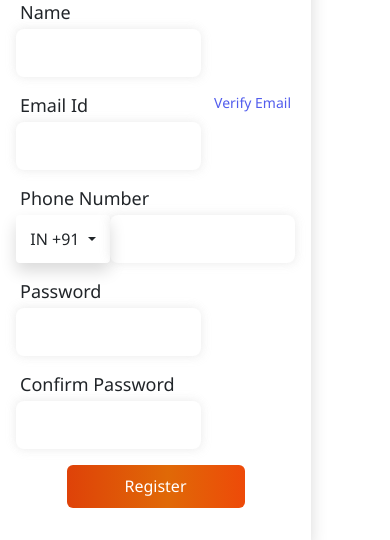
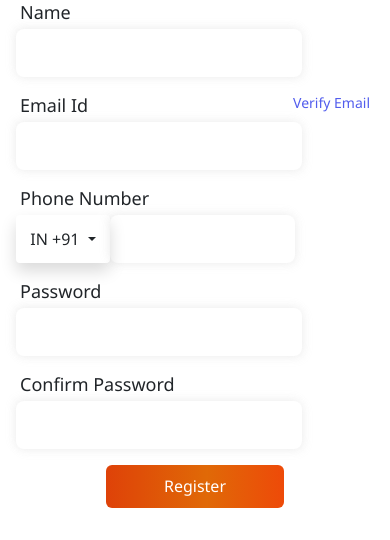
Before and after one commit to preyash95/afzaTrack, a plain HTML site: page Registration.html in a window 390 px wide. Shown: the part 462-1002 px from the top of the page. Drawn offline with nearby package versions, Linux system fonts and the light colour scheme.

Commit message:
corrections

```diff
--- a/Registration.css
+++ b/Registration.css
@@ -3,7 +3,7 @@ body {
 }
 
 /* nav button  */
-.login__register-btn {
+.login-register__btn {
     width: 178px;
     height: 43px;
     top: 64px;
@@ -14,26 +14,25 @@ body {
 }
 
 /* registration field  */
-.registration__box {
-    width: auto;
-    height: 100%;
+.registration-box {
+
 }
 
-.registration__text {
+.registration-box__text {
     font-style: normal;
     font-weight: bold;
     font-size: 24px;
     line-height: 33px;
 }
 
-.input__tittle {
+.registration-box__input-tittle {
     font-style: normal;
     font-weight: 500;
     font-size: 18px;
     line-height: 25px;
 }
 
-.input__field {
+.registration-box__input {
     width: 520px;
     height: 48px;
     left: 30px;
@@ -43,7 +42,7 @@ body {
     box-shadow: -2px -2px 10px rgba(180, 180, 180, 0.15), 2px 2px 10px rgba(180, 180, 180, 0.15);
     border-radius: 8px;
 }
-.input__field-phoneNumber{
+.registration-box__input-phoneNumber {
     width: auto;
     height: 48px;
     left: 30px;
@@ -53,7 +52,7 @@ body {
     box-shadow: -2px -2px 10px rgba(180, 180, 180, 0.15), 2px 2px 10px rgba(180, 180, 180, 0.15);
     border-radius: 8px;
 }
-.input__field-password{
+.registration-box__input-password{
     width:248px;;
     height: 48px;
     left: 30px;
@@ -88,11 +87,11 @@ body {
 @media only screen and (max-width: 600px) {
 
     /* registration field  */
-    .input__field {
+    .registration-box__input {
         width: auto;
 
     }
-    .input__field-password{
+    .registration-box__input-password{
         width: auto;
     }
     .password__field{
@@ -100,3 +99,17 @@ body {
 
     }
 }
+@media only screen and (max-width: 1200px) {
+    /* registration field  */
+    .registration-box__input {
+        width: 80%;
+
+    }
+    .registration-box__input-password{
+        width: 80%;
+    }
+    .password__field{
+        display: block;
+
+    }
+}
--- a/Registration.html
+++ b/Registration.html
@@ -21,25 +21,25 @@
     <main>
         <section>
             <div class="container p-4 text-end">
-                <button class="login__register-btn">Log in / Register</button>
+                <button class="login-register__btn">Log in / Register</button>
             </div>
         </section>
-        <section class="container-fluid text-center mt-2">
+        <section class="container text-center mt-2">
             <div class="row justify-content-md-center">
                 <div class="col-md-6">
                     <img class="img-fluid " src="./images/Refer a friend.png" alt="">
                 </div>
-                <div class="registration__box col-md-6 shadow text-start p-3">
-                    <p class="registration__text">Registration</p>
-                    <p class="input__tittle m-1">Name</p>
-                    <input class="input__field " type="text">
+                <div class="registration-box col-md-6 shadow text-start p-3">
+                    <p class="registration-box__text">Registration</p>
+                    <p class="registration-box__input-tittle m-1">Name</p>
+                    <input class="registration-box__input " type="text">
                     <br>
-                    <p class="input__tittle m-1 mt-3 d-flex justify-content-between"><span>Email Id</span><span
+                    <p class="registration-box__input-tittle m-1 mt-3 d-flex justify-content-between"><span>Email Id</span><span
                             class="verify__email" onclick="showInput()"> Verify Email</span></p>
-                    <input class="input__field " type="text">
+                    <input class="registration-box__input " type="text">
                     <div id="showInput" >
                     </div>
-                    <p class="input__tittle m-1 mt-3">Phone Number</p>
+                    <p class="registration-box__input-tittle m-1 mt-3">Phone Number</p>
                     <div class="d-flex ">
                         <div class="dropdown ">
                             <button class="btn dropdown__btn shadow dropdown-toggle" type="button"
@@ -52,20 +52,20 @@
                                 <li><a class="dropdown-item" href="#">Something else here</a></li>
                             </ul>
                         </div>
-                        <input class="input__field-phoneNumber " type="text">
+                        <input class="registration-box__input-phoneNumber " type="text">
                     </div>
                     <div class="password__field">
                         <div>
-                            <p class="input__tittle m-1 mt-3">Password</p>
-                            <input class="input__field-password " type="text">
+                            <p class="registration-box__input-tittle m-1 mt-3">Password</p>
+                            <input class="registration-box__input-password " type="text">
                         </div>
                         <div>
-                            <p class="input__tittle m-1 mt-3">Confirm Password</p>
-                            <input class="input__field-password " type="text">
+                            <p class="registration-box__input-tittle m-1 mt-3">Confirm Password</p>
+                            <input class="registration-box__input-password " type="text">
                         </div>
                     </div>
                     <div class="container-fluid p-3 text-center">
-                        <button class="login__register-btn">Register</button>
+                        <button class="login-register__btn">Register</button>
                     </div>
                 </div>
             </div>
--- a/Registration.js
+++ b/Registration.js
@@ -1,7 +1,7 @@
 function showInput(){
    const show = document.querySelector("#showInput");
    show.innerHTML=`
-   <p class="input__tittle m-1 mt-3">Enter OTP</p>
-   <input class="input__field m-1" type="text">
+   <p class="registration-box__input-tittle m-1 mt-3">Enter OTP</p>
+   <input class="registration-box__input m-1" type="text">
    `
 }
```
